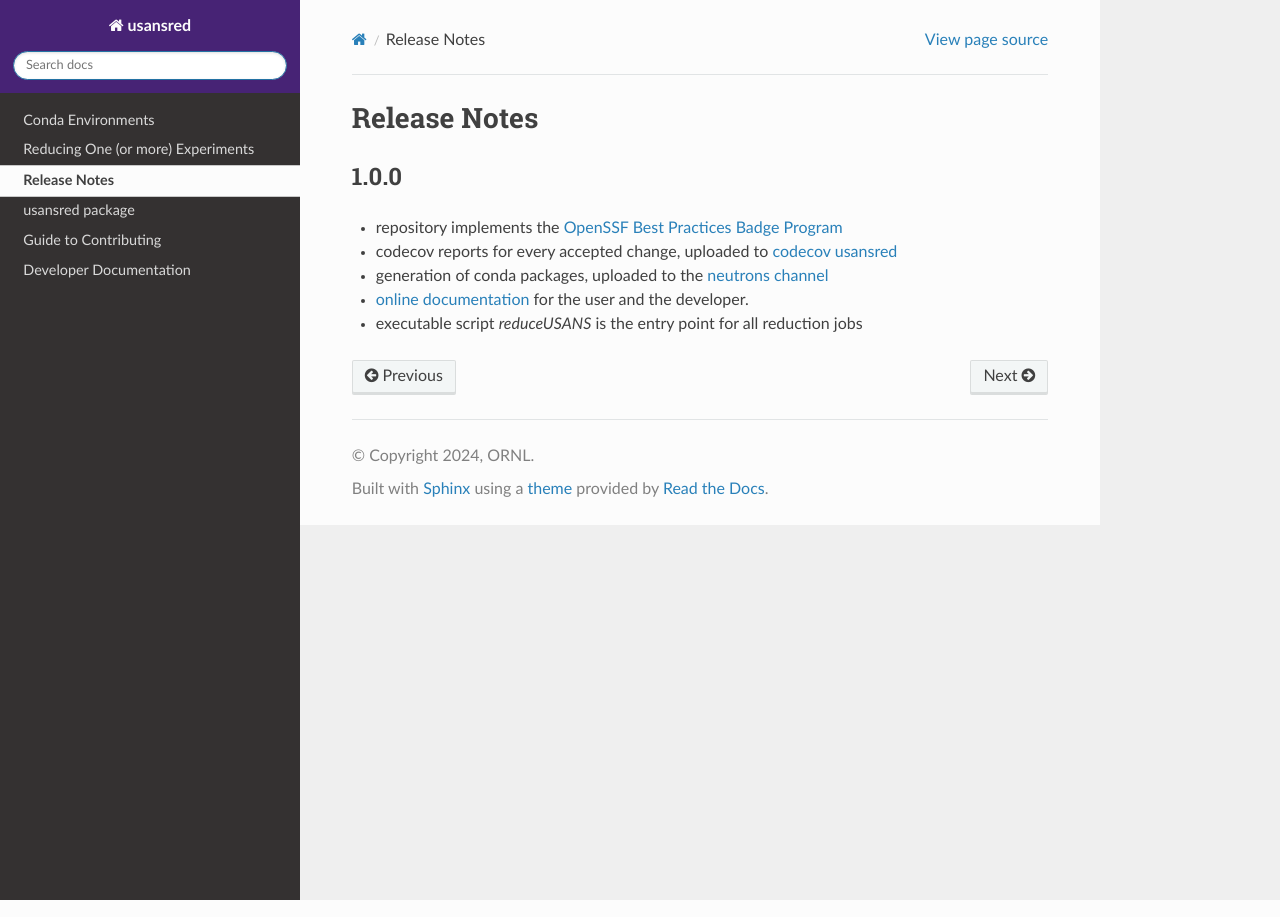
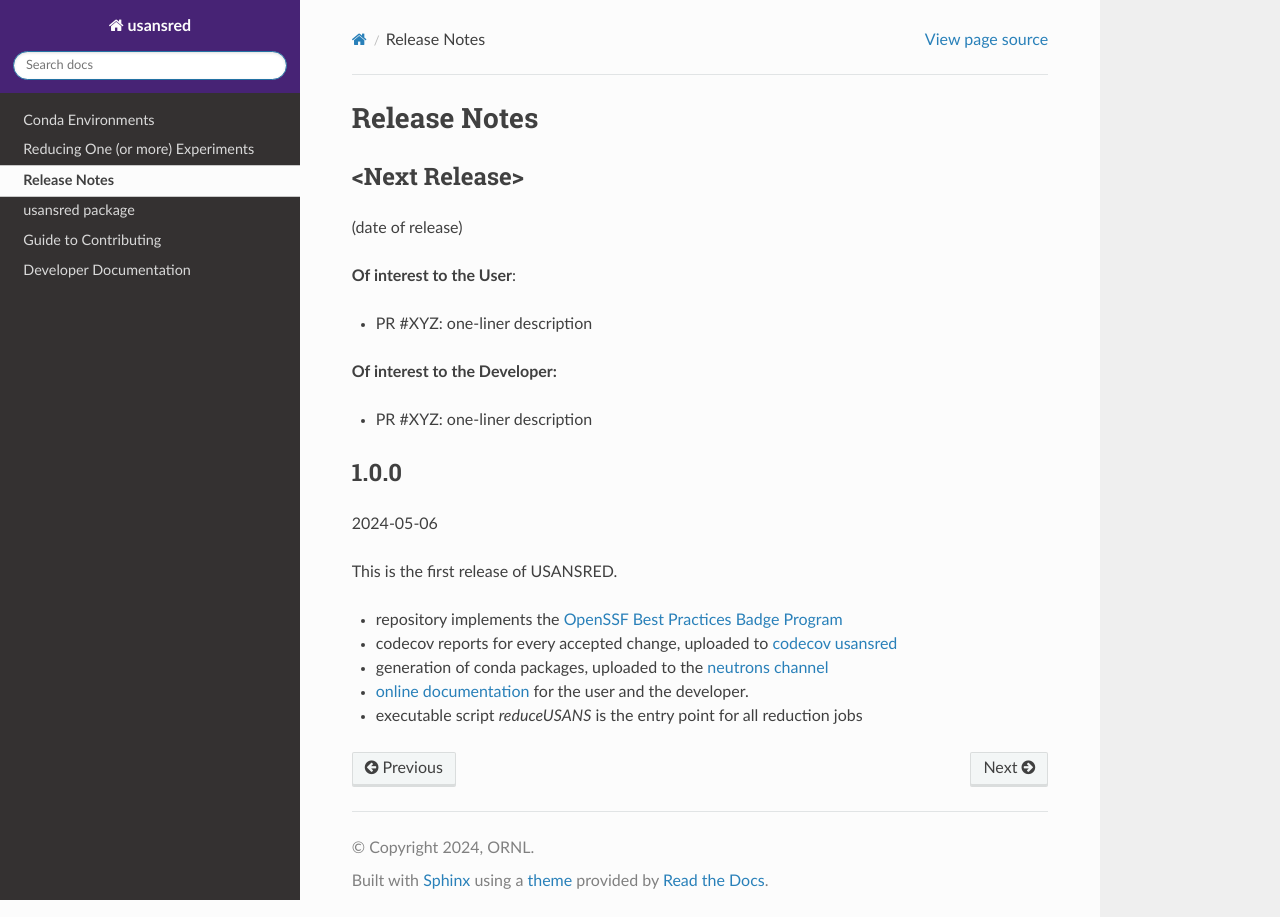
Before and after one commit to neutrons/usansred, a Sphinx documentation site: the page built from docs/source/releases.rst, in a window 1280 px wide. Built offline with Sphinx 7.4.7 and the Read the Docs theme 2.0.0, drawn with Linux system fonts in a browser that asks for light colours; the version number could not be read and is left out.

```diff
--- a/docs/source/releases.rst
+++ b/docs/source/releases.rst
@@ -3,8 +3,24 @@
 Release Notes
 =============
 
+<Next Release>
+--------------
+(date of release)
+
+**Of interest to the User**:
+
+- PR #XYZ: one-liner description
+
+**Of interest to the Developer:**
+
+- PR #XYZ: one-liner description
+
 1.0.0
 -----
+2024-05-06
+
+This is the first release of USANSRED.
+
 - repository implements the `OpenSSF Best Practices Badge Program <https://www.bestpractices.dev/en/criteria/0>`_
 - codecov reports for every accepted change, uploaded to `codecov usansred <https://app.codecov.io/gh/neutrons/usansred>`_
 - generation of conda packages, uploaded to the `neutrons channel <https://anaconda.org/neutrons/usansred/files>`_
```
Also changed, not shown: .github/pull_request_template.md.
